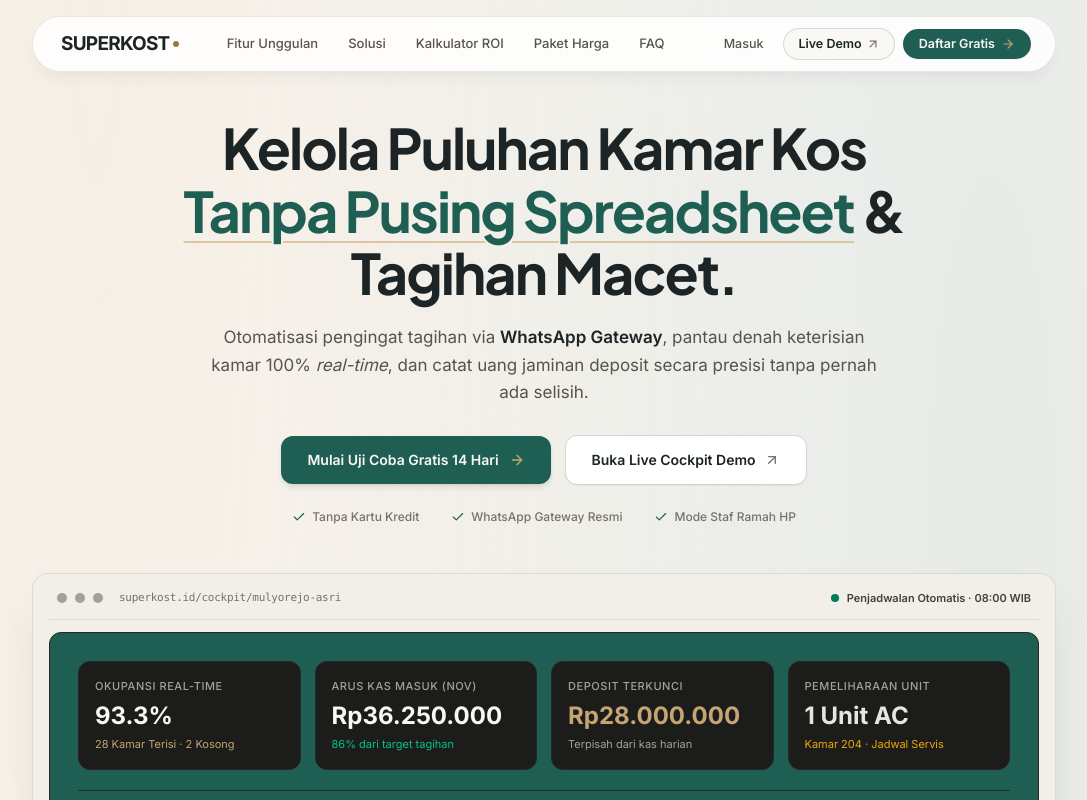
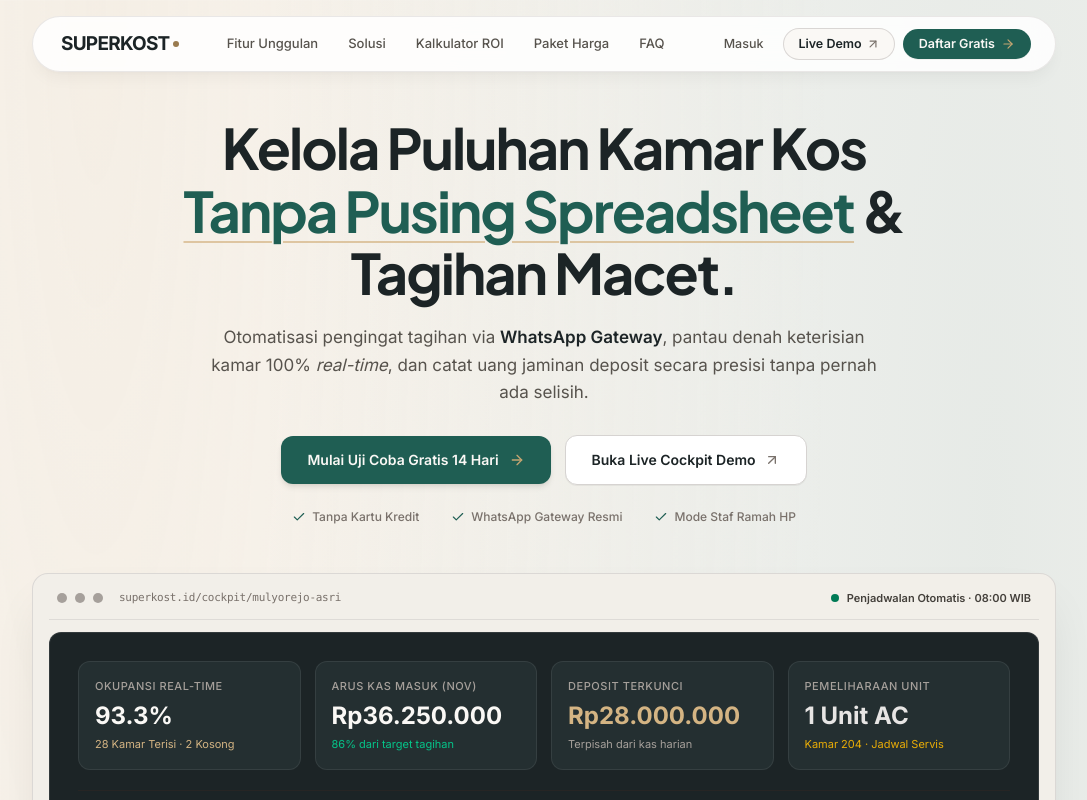
Before and after one commit to HARIMAN13/SUPERKOST, a Next.js app: page / in a window 1280 px wide. Shown: the top 800 px of the page, without its empty margins (96-1183 px from the left). Built offline with nearby package versions, Linux system fonts and the light colour scheme.

Commit message:
style(landing): refine dark contrast panels with slate-charcoal #1C2426 and botanical emerald accents

```diff
--- a/src/components/landing/FeaturesSection.tsx
+++ b/src/components/landing/FeaturesSection.tsx
@@ -144,7 +144,7 @@ export default function FeaturesSection() {
         </div>
 
         {/* Feature Active Card Display */}
-        <div className="mt-10 mx-auto max-w-5xl rounded-2xl border border-stone-800 bg-[#1F5E53] text-[#FAF8F5] p-7 sm:p-12 shadow-xl animate-fade-in relative overflow-hidden">
+        <div className="mt-10 mx-auto max-w-5xl rounded-2xl border border-white/10 bg-[#1C2426] text-[#FAF8F5] p-7 sm:p-12 shadow-xl animate-fade-in relative overflow-hidden">
           <div className="relative z-10 grid grid-cols-1 md:grid-cols-12 gap-8 lg:gap-12 items-center">
             <div className="md:col-span-7 space-y-5">
               <div className="inline-flex items-center gap-2 rounded-md border border-[#C5A572]/30 bg-[#C5A572]/10 px-3 py-1 text-xs font-semibold text-[#D8B884]">
@@ -177,8 +177,8 @@ export default function FeaturesSection() {
             </div>
 
             <div className="md:col-span-5 flex flex-col items-center justify-center">
-              <div className="w-full rounded-xl bg-[#1C1C1A] border border-stone-800 p-6 space-y-4">
-                <div className="flex items-center justify-between border-b border-stone-800 pb-3">
+              <div className="w-full rounded-xl bg-[#242F31] border border-white/10 p-6 space-y-4">
+                <div className="flex items-center justify-between border-b border-white/10 pb-3">
                   <span className="text-xs font-semibold uppercase tracking-wider text-stone-400">
                     Simulasi Interaktif
                   </span>
--- a/src/components/landing/HeroSection.tsx
+++ b/src/components/landing/HeroSection.tsx
@@ -91,21 +91,21 @@ export default function HeroSection() {
             </div>
 
             {/* Dashboard Inner Preview */}
-            <div className="mt-3 rounded-xl bg-[#1F5E53] p-5 sm:p-7 text-[#FAF8F5] overflow-hidden relative border border-stone-800">
+            <div className="mt-3 rounded-xl bg-[#1C2426] p-5 sm:p-7 text-[#FAF8F5] overflow-hidden relative border border-white/10">
               {/* Cockpit Mini Metrics */}
               <div className="grid grid-cols-2 md:grid-cols-4 gap-3.5">
-                <div className="rounded-xl bg-[#1C1C1A] border border-stone-800 p-4">
+                <div className="rounded-xl bg-[#242F31] border border-white/[0.08] p-4">
                   <p className="text-[11px] text-stone-400 font-medium uppercase tracking-wider">
                     Okupansi Real-Time
                   </p>
                   <p className="font-display text-xl sm:text-2xl font-bold text-[#FAF8F5] mt-1.5">
                     93.3%
                   </p>
-                  <p className="text-[11px] text-[#C5A572] mt-1">
+                  <p className="text-[11px] text-[#D4B483] mt-1">
                     28 Kamar Terisi · 2 Kosong
                   </p>
                 </div>
-                <div className="rounded-xl bg-[#1C1C1A] border border-stone-800 p-4">
+                <div className="rounded-xl bg-[#242F31] border border-white/[0.08] p-4">
                   <p className="text-[11px] text-stone-400 font-medium uppercase tracking-wider">
                     Arus Kas Masuk (Nov)
                   </p>
@@ -116,18 +116,18 @@ export default function HeroSection() {
                     86% dari target tagihan
                   </p>
                 </div>
-                <div className="rounded-xl bg-[#1C1C1A] border border-stone-800 p-4">
+                <div className="rounded-xl bg-[#242F31] border border-white/[0.08] p-4">
                   <p className="text-[11px] text-stone-400 font-medium uppercase tracking-wider">
                     Deposit Terkunci
                   </p>
-                  <p className="font-display text-xl sm:text-2xl font-bold text-[#C5A572] mt-1.5">
+                  <p className="font-display text-xl sm:text-2xl font-bold text-[#D4B483] mt-1.5">
                     Rp28.000.000
                   </p>
                   <p className="text-[11px] text-stone-400 mt-1">
                     Terpisah dari kas harian
                   </p>
                 </div>
-                <div className="rounded-xl bg-[#1C1C1A] border border-stone-800 p-4">
+                <div className="rounded-xl bg-[#242F31] border border-white/[0.08] p-4">
                   <p className="text-[11px] text-stone-400 font-medium uppercase tracking-wider">
                     Pemeliharaan Unit
                   </p>
--- a/src/components/landing/LandingFooter.tsx
+++ b/src/components/landing/LandingFooter.tsx
@@ -4,7 +4,7 @@ import Link from "next/link";
 
 export default function LandingFooter() {
   return (
-    <footer className="border-t border-stone-800 bg-[#1F5E53] text-stone-400">
+    <footer className="border-t border-white/10 bg-[#1C2426] text-stone-400">
       <div className="mx-auto max-w-7xl px-4 sm:px-6 lg:px-8 py-14 lg:py-16">
         <div className="grid grid-cols-1 md:grid-cols-4 gap-10">
           <div className="md:col-span-2 space-y-4">
--- a/src/components/landing/PricingCalculator.tsx
+++ b/src/components/landing/PricingCalculator.tsx
@@ -88,7 +88,7 @@ export default function PricingCalculator() {
               </div>
             </div>
 
-            <div className="rounded-xl bg-[#1F5E53] text-[#FAF8F5] p-6 space-y-4 border border-stone-800">
+            <div className="rounded-xl bg-[#1C2426] text-[#FAF8F5] p-6 space-y-4 border border-white/10">
               <div>
                 <p className="text-[11px] text-stone-400 font-medium uppercase tracking-wider">
                   Estimasi Omzet Sewa Bulanan
@@ -98,7 +98,7 @@ export default function PricingCalculator() {
                 </p>
               </div>
 
-              <div className="border-t border-stone-800 pt-3.5 space-y-2.5">
+              <div className="border-t border-white/10 pt-3.5 space-y-2.5">
                 <div className="flex items-center justify-between text-xs">
                   <span className="text-stone-400">
                     Potensi piutang macet terlindungi:
@@ -198,8 +198,8 @@ export default function PricingCalculator() {
           </div>
 
           {/* Paket Tahunan */}
-          <div className="rounded-2xl border border-stone-800 bg-[#1F5E53] text-[#FAF8F5] p-7 sm:p-9 shadow-xl relative flex flex-col justify-between">
-            <div className="absolute -top-3.5 right-6 rounded-full border border-[#C5A572]/40 bg-[#1C1C1A] px-3.5 py-1 text-[10px] font-bold uppercase tracking-widest text-[#C5A572]">
+          <div className="rounded-2xl border border-white/10 bg-[#1C2426] text-[#FAF8F5] p-7 sm:p-9 shadow-xl relative flex flex-col justify-between">
+            <div className="absolute -top-3.5 right-6 rounded-full border border-[#D4B483]/40 bg-[#1F5E53] px-3.5 py-1 text-[10px] font-bold uppercase tracking-widest text-[#FAF8F5]">
               Rekomendasi Eksekutif
             </div>
 
```
